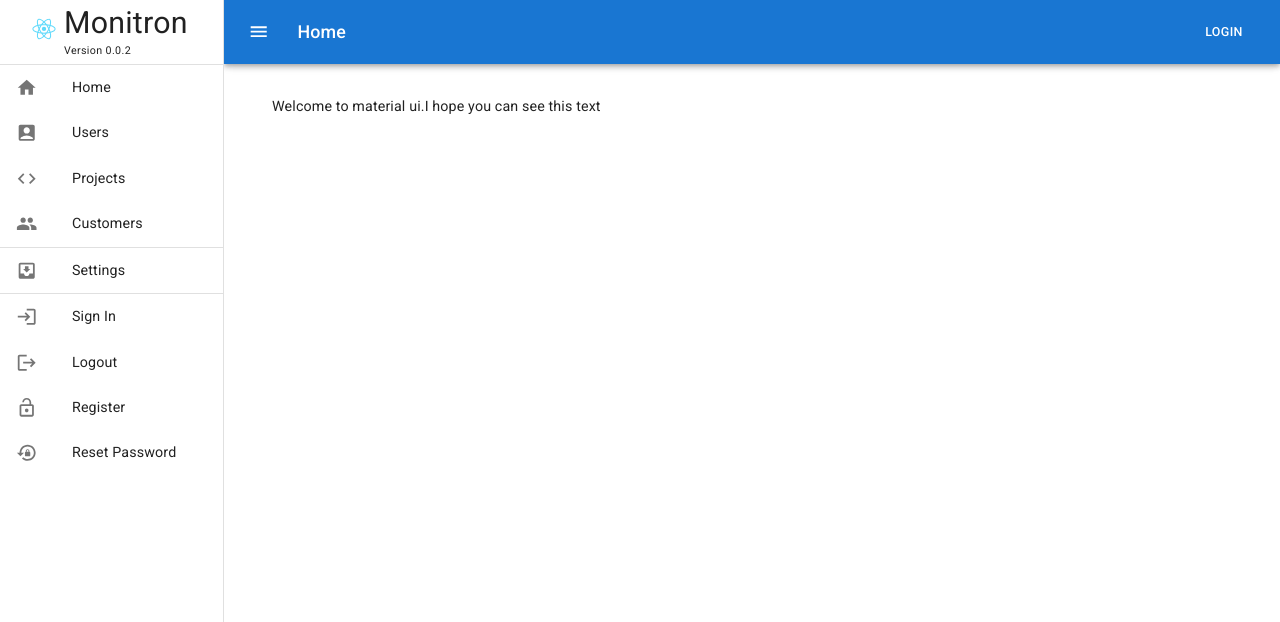
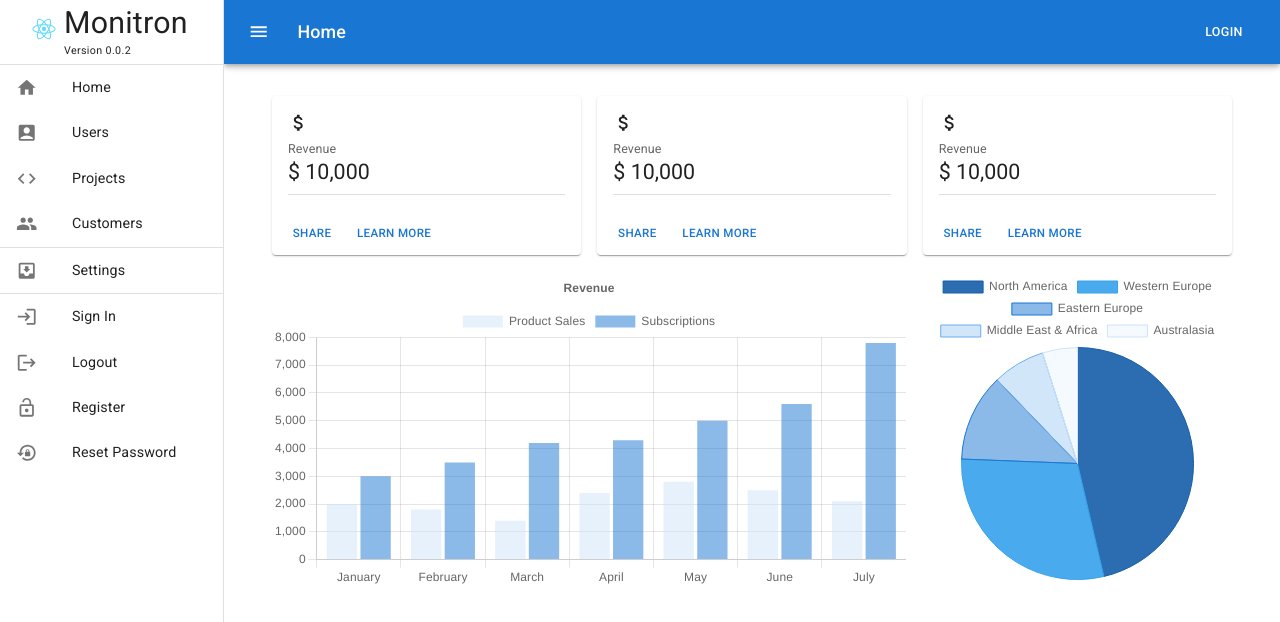
Before and after one commit to liam-grossmann/react-material-admin, a React (Vite) app: page / in a window 1280 px wide. Shown: the top 622 px of the page. Built offline with nearby package versions, Linux system fonts and the light colour scheme.

Commit message:
Add chartjs

```diff
--- a/package.json
+++ b/package.json
@@ -25,6 +25,7 @@
     "@mui/material": "^5.10.8",
     "normalize.css": "^8.0.1",
     "react": "^18.2.0",
+    "react-chartjs-2": "^4.3.1",
     "react-dom": "^18.2.0",
     "react-router-dom": "^6.4.2"
   },
--- a/src/features/authentication/resetPassword.tsx
+++ b/src/features/authentication/resetPassword.tsx
@@ -1,5 +1,5 @@
 import { useState } from "react";
-import { useNavigate, Link } from "react-router-dom";
+import { useNavigate, Link, Form } from "react-router-dom";
 import { Button, Container, Divider, Stack, TextField, Typography } from "@mui/material";
 
 export default function ResetPassword() {
@@ -26,7 +26,10 @@ export default function ResetPassword() {
         <Container maxWidth="xs">
             <Stack spacing={2}>
                 <Typography variant='h5' textAlign='center'>Forgot Password</Typography>
-                <TextField label='Email Address'
+
+                <Form>
+                    <TextField fullWidth
+                        label='Email Address'
                         required variant='outlined'
                         size='small'
                         error={!values.emailAddress}
@@ -34,6 +37,7 @@ export default function ResetPassword() {
                         onChange={handleChange('emailAddress')}
                         helperText={!values.emailAddress ? 'Email is required' : ''}>
                     </TextField>
+                </Form>
 
                 <Button variant='contained' color='primary' onClick={handleSendEmailClick}>Send Email</Button>
 
--- a/src/features/authentication/signIn.tsx
+++ b/src/features/authentication/signIn.tsx
@@ -1,5 +1,5 @@
 import { useState } from "react";
-import { useNavigate, Link } from "react-router-dom";
+import { useNavigate, Link, Form } from "react-router-dom";
 import { Button, Container, Divider, FormControlLabel, FormGroup, Switch, TextField, Typography } from "@mui/material";
 import { Stack } from "@mui/system";
 import GoogleIcon from '@mui/icons-material/Google';
@@ -41,7 +41,10 @@ export default function SignIn() {
         <Container maxWidth="xs">
             <Stack spacing={2}>
                 <Typography variant='h5' textAlign='center'>Sign In</Typography>
-                <TextField label='Email Address'
+
+                <Form>
+                    <TextField fullWidth
+                        label='Email Address'
                         required variant='outlined'
                         size='small'
                         error={!values.emailAddress}
@@ -50,15 +53,18 @@ export default function SignIn() {
                         helperText={!values.emailAddress ? 'Email is required' : ''}>
                     </TextField>
 
-                <TextField label='Password'
+                    <TextField fullWidth
+                        label='Password'
                         required variant='outlined'
                         size='small'
                         type='password'
                         error={!values.password}
                         value={values.password}
                         onChange={handleChange('password')}
-                    helperText={!values.password ? 'Password is required' : 'Do not share your password with anyone'}>
+                        helperText={!values.password ? 'Password is required' : 'Do not share your password with anyone'
+                        }>
                     </TextField>
+                </Form>
 
                 <FormGroup>
                     <FormControlLabel control={<Switch size="small" />}
--- a/src/features/dashboard/Welcome.tsx
+++ /dev/null
@@ -1,3 +0,0 @@
-export const Welcome = () => {
-    return <div>Welcome to material ui.I hope you can see this text</div>
-}
--- /dev/null
+++ b/src/features/dashboard/components/barchart.tsx
@@ -0,0 +1,55 @@
+import React from 'react';
+import {
+  Chart as ChartJS,
+  CategoryScale,
+  LinearScale,
+  BarElement,
+  Title,
+  Tooltip,
+  Legend,
+} from 'chart.js';
+import { Bar } from 'react-chartjs-2';
+
+ChartJS.register(
+  CategoryScale,
+  LinearScale,
+  BarElement,
+  Title,
+  Tooltip,
+  Legend
+);
+
+export const options = {
+  responsive: true,
+  plugins: {
+    legend: {
+      position: 'top' as const,
+    },
+    title: {
+      display: true,
+      text: 'Revenue',
+    },
+  },
+};
+
+const labels = ['January', 'February', 'March', 'April', 'May', 'June', 'July'];
+
+export const data = {
+  labels,
+  datasets: [
+    {
+      label: 'Product Sales',
+      data: [2000, 1800, 1400, 2400, 2800, 2500, 2100],
+      backgroundColor: 'rgba(206, 228, 249, 0.5)',
+    },
+    {
+      label: 'Subscriptions',
+      data: [3000, 3500, 4200, 4300, 5000, 5600, 7800],
+      backgroundColor: 'rgba(25, 118, 210, 0.5)',
+    },
+  ],
+};
+
+export const BarChart = () => {
+  return <Bar options={options} data={data} />;
+}
--- /dev/null
+++ b/src/features/dashboard/components/indicator.tsx
@@ -0,0 +1,33 @@
+import { Button, Card, CardActions, CardContent, CardMedia, Divider, Icon, Typography } from "@mui/material"
+import AttachMoneyIcon from '@mui/icons-material/AttachMoney';
+
+export const Indicator = () => {
+  return (
+    <Card sx={{ maxWidth: 345 }}>
+    {/*}
+      <CardMedia
+        component="img"
+        height="140"
+        image="/static/images/cards/contemplative-reptile.jpg"
+        alt="green iguana"
+      />
+      */}
+      <CardContent>
+        <CardMedia >
+        <AttachMoneyIcon></AttachMoneyIcon>
+        </CardMedia>
+        <Typography variant="body2" color="text.secondary">
+         Revenue
+        </Typography>
+        <Typography gutterBottom variant="h5" component="div">
+          $ 10,000
+        </Typography>
+        <Divider></Divider>
+      </CardContent>
+      <CardActions>
+        <Button size="small">Share</Button>
+        <Button size="small">Learn More</Button>
+      </CardActions>
+    </Card>
+  );
+}
--- /dev/null
+++ b/src/features/dashboard/components/piechart.tsx
@@ -0,0 +1,34 @@
+import React from 'react';
+import { Chart as ChartJS, ArcElement, Tooltip, Legend } from 'chart.js';
+import { Pie } from 'react-chartjs-2';
+
+ChartJS.register(ArcElement, Tooltip, Legend);
+
+export const data = {
+  labels: ['North America', 'Western Europe', 'Eastern Europe', 'Middle East & Africa', 'Australasia'],
+  datasets: [
+    {
+      label: '# of Votes',
+      data: [19, 12, 5, 3, 2],
+      backgroundColor: [
+        'rgba(20, 94, 168, 0.9)',
+        'rgba(54, 162, 235, 0.9)',
+        'rgba(25, 118, 210, 0.5)',
+        'rgba(108, 173, 237, 0.3)',
+        'rgba(206, 228, 249, 0.2)',
+      ],
+      borderColor: [
+        'rgba(20, 94, 168, 1)',
+        'rgba(54, 162, 235, 1)',
+        'rgba(25, 118, 210, 1)',
+        'rgba(108, 173, 237, 1)',
+        'rgba(206, 228, 249, 1)',
+      ],
+      borderWidth: 1,
+    },
+  ],
+};
+
+export function PieChart() {
+  return <Pie data={data} />;
+}
--- /dev/null
+++ b/src/features/dashboard/dashboard.tsx
@@ -0,0 +1,31 @@
+import { Grid } from "@mui/material"
+import { BarChart } from "./components/barchart"
+import { Indicator } from "./components/indicator"
+import { PieChart } from "./components/piechart"
+
+export const Dashboard = () => {
+    return (
+        <Grid container spacing={2}>
+
+            <Grid item xs={4}>
+                <Indicator></Indicator>
+            </Grid>
+
+            <Grid item xs={4}>
+                <Indicator></Indicator>
+            </Grid>
+
+            <Grid item xs={4}>
+                <Indicator></Indicator>
+            </Grid>
+
+            <Grid item xs={8}>
+                <BarChart></BarChart>
+            </Grid>
+
+            <Grid item xs={4}>
+                <PieChart></PieChart>
+                </Grid>
+        </Grid>
+    )
+}
--- a/src/main.tsx
+++ b/src/main.tsx
@@ -11,7 +11,7 @@ import { createTheme, ThemeProvider } from '@mui/material';
 import { MuiButton } from './features/muiExamples/MuiButton';
 import { MuiTypography } from './features/muiExamples/MuiTypography';
 import { MuiTextField } from './features/muiExamples/MuiTextField';
-import { Welcome } from './features/dashboard/Welcome';
+import { Dashboard } from './features/dashboard/dashboard';
 
 import AppPage from './pages/appPage';
 import ErrorPage from './pages/errorPage';
@@ -43,7 +43,7 @@ const router = createBrowserRouter([
     children: [
       {
         index: true,
-        element: <Welcome />,
+        element: <Dashboard />,
         errorElement: <ErrorPage />,
       },
       {
```
Also changed, not shown: 1 other file (tests, documents, lock files or other folders). Lines whose indentation alone changed are shown as unchanged.
